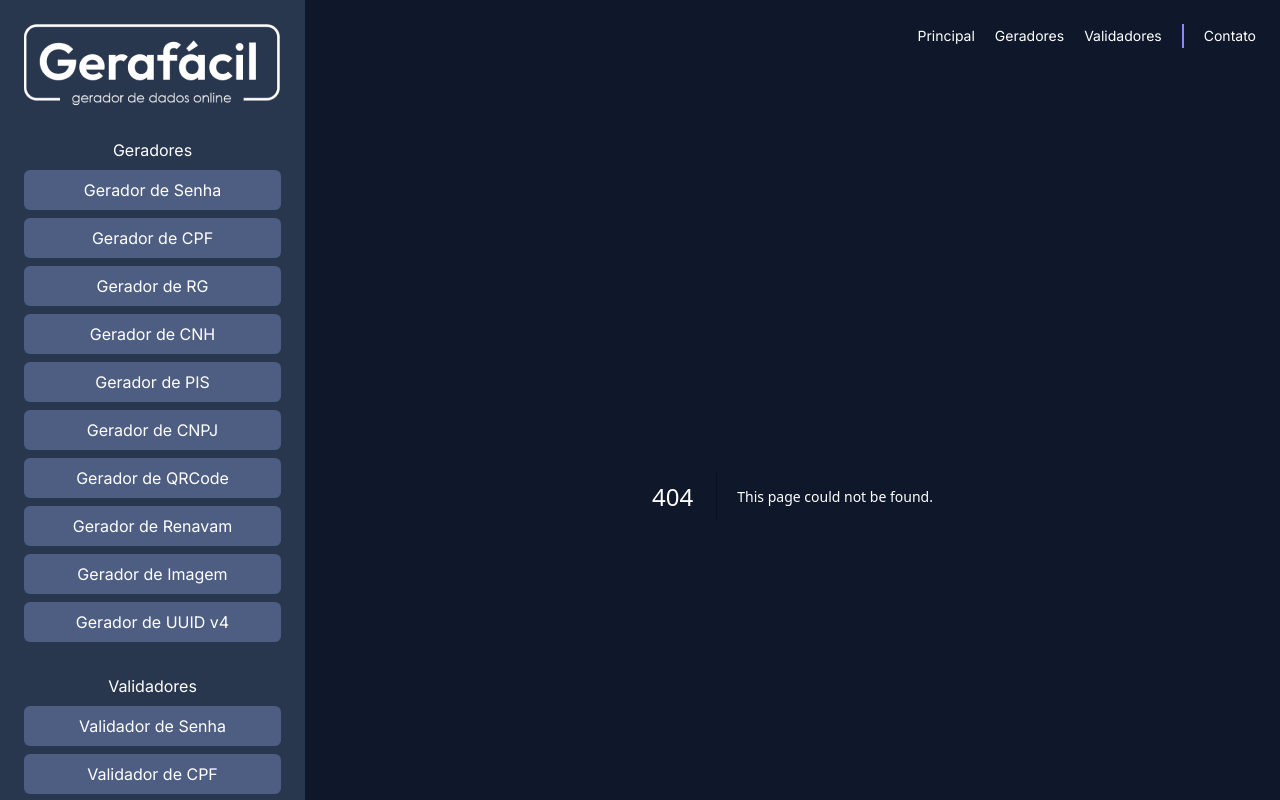
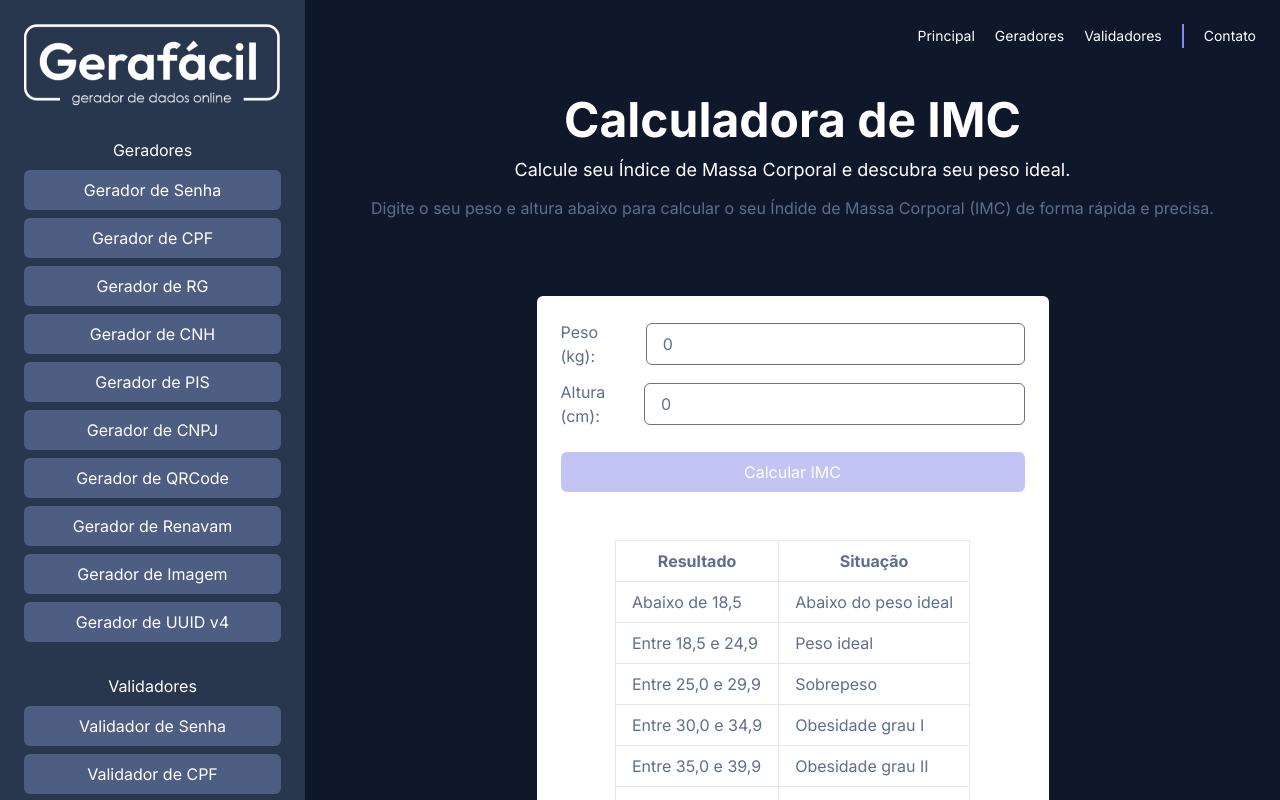
Before and after one commit to awa-minds/gera-facil, a Next.js app: page /saude/calcular-imc in a window 1280 px wide. Before the commit this address had no page. Built offline with nearby package versions, Linux system fonts and the light colour scheme.

Commit message:
feat/ inclusão do calcular imc

```diff
--- a/src/app/page.tsx
+++ b/src/app/page.tsx
@@ -82,6 +82,10 @@ export default function HomePage() {
             title="Contador de Caracteres"
           />
         </div>
+        <h3>Saúde</h3>
+        <div className="mt-2 grid gap-3 md:grid-cols-2 lg:grid-cols-3 xl:grid-cols-4">
+          <CardPlus href="/saude/calcular-imc" title="Calculadora de IMC" />
+        </div>
       </div>
     </div>
   )
--- /dev/null
+++ b/src/app/saude/calcular-imc/IMCCalculator.tsx
@@ -0,0 +1,172 @@
+'use client'
+
+import React, { useState } from 'react'
+
+export const IMCCalculator: React.FC = () => {
+  const [weight, setWeight] = useState<number | string>('0')
+  const [height, setHeight] = useState<number | string>('0')
+  const [result, setResult] = useState<string>('')
+  const [isButtonDisabled, setIsButtonDisabled] = useState<boolean>(true)
+
+  const handleWeightChange = (e: React.ChangeEvent<HTMLInputElement>) => {
+    const value = e.target.value
+    setWeight(value)
+    setIsButtonDisabled(
+      value === '' || height === '' || value === '0' || height === '0',
+    )
+  }
+
+  const handleHeightChange = (e: React.ChangeEvent<HTMLInputElement>) => {
+    const value = e.target.value
+    setHeight(value)
+    setIsButtonDisabled(
+      value === '' || weight === '' || value === '0' || weight === '0',
+    )
+  }
+
+  const handleWeightFocus = () => {
+    if (weight === '0') {
+      setWeight('')
+    }
+  }
+
+  const handleHeightFocus = () => {
+    if (height === '0') {
+      setHeight('')
+    }
+  }
+
+  const calculateIMC = () => {
+    const weightValue = typeof weight === 'string' ? parseFloat(weight) : weight
+    const heightValue = typeof height === 'string' ? parseFloat(height) : height
+
+    const imc = weightValue / (heightValue / 100) ** 2
+    let condition = ''
+    let bgColor = ''
+    let textColor = ''
+
+    if (imc < 18.49) {
+      condition = 'Você está abaixo do peso ideal'
+      bgColor = 'bg-red-200' // Vermelho claro
+      textColor = '#a94442' // Vermelho vivo
+    } else if (imc > 18.49 && imc < 24.9) {
+      condition = 'Parabéns, você está no seu peso ideal'
+      bgColor = 'bg-green-200' // Verde claro
+      textColor = '#3c763d' // Verde vivo
+    } else if (imc >= 24.9 && imc < 29.9) {
+      condition = 'Você está acima do seu peso ideal'
+      bgColor = 'bg-yellow-200' // Amarelo claro
+      textColor = '#8a6d3b' // Amarelo vivo
+    } else if (imc >= 29.9 && imc < 34.9) {
+      condition = 'Obesidade Grau I'
+      bgColor = 'bg-red-200' // Vermelho claro
+      textColor = '#a94442' // Vermelho vivo
+    } else if (imc >= 34.9 && imc < 39.9) {
+      condition = 'Obesidade Grau II'
+      bgColor = 'bg-red-200' // Vermelho claro
+      textColor = '#a94442' // Vermelho vivo
+    } else {
+      condition = 'Obesidade Grau III'
+      bgColor = 'bg-red-200' // Vermelho claro
+      textColor = '#a94442' // Vermelho vivo
+    }
+
+    setResult(
+      `<div class="p-4 rounded ${bgColor} ${textColor} flex-grow flex flex-col justify-center items-center"> <!-- Adicionado flex-grow -->
+        <span class="text-lg font-bold"><span class="font-semibold">${imc.toFixed(
+        2,
+      )}</span></span><br>
+        <span class="text-base">${condition}</span>
+      </div>`,
+    )
+  }
+
+  return (
+    <div>
+      <div className="m-auto flex min-w-[380px] max-w-lg flex-col gap-6 rounded-md bg-white p-6">
+        <div className="flex flex-col gap-3">
+          <div className="flex items-center gap-3">
+            <label htmlFor="weight">Peso (kg):</label>
+            <br></br>
+            <input
+              type="number"
+              id="weight"
+              value={weight}
+              onChange={handleWeightChange}
+              onFocus={handleWeightFocus}
+              className="w-full rounded-md border border-gray-500 px-4 py-2"
+            />
+          </div>
+
+          <div className="flex items-center gap-3">
+            <label htmlFor="height">Altura (cm):</label>
+            <input
+              type="number"
+              id="height"
+              value={height}
+              onChange={handleHeightChange}
+              onFocus={handleHeightFocus}
+              className="w-full rounded-md border border-gray-500 px-4 py-2"
+            />
+          </div>
+        </div>
+
+        <button
+          // eslint-disable-next-line prettier/prettier
+          className={`rounded-md bg-awa-100 px-6 py-2 text-white transition-colors hover:bg-awa-300 ${isButtonDisabled ? 'cursor-not-allowed opacity-50' : ''
+            // eslint-disable-next-line prettier/prettier
+            }`}
+          onClick={calculateIMC}
+        >
+          Calcular IMC
+        </button>
+
+        {result && (
+          <div
+            className="text mt-4 flex justify-center"
+            dangerouslySetInnerHTML={{ __html: result }}
+          />
+        )}
+
+        <div className="m-auto flex min-w-[380px] max-w-lg flex-col gap-6 rounded-md bg-white p-6">
+          <table className="w-full">
+            <thead>
+              <tr>
+                <th className="border px-4 py-2">Resultado</th>
+                <th className="border px-4 py-2">Situação</th>
+              </tr>
+            </thead>
+            <tbody>
+              <tr>
+                <td className="border px-4 py-2">Abaixo de 18,5</td>
+                <td className="border px-4 py-2">Abaixo do peso ideal</td>
+              </tr>
+              <tr>
+                <td className="border px-4 py-2">Entre 18,5 e 24,9</td>
+                <td className="border px-4 py-2">Peso ideal</td>
+              </tr>
+              <tr>
+                <td className="border px-4 py-2">Entre 25,0 e 29,9</td>
+                <td className="border px-4 py-2">Sobrepeso</td>
+              </tr>
+              <tr>
+                <td className="border px-4 py-2">Entre 30,0 e 34,9</td>
+                <td className="border px-4 py-2">Obesidade grau I</td>
+              </tr>
+              <tr>
+                <td className="border px-4 py-2">Entre 35,0 e 39,9</td>
+                <td className="border px-4 py-2">Obesidade grau II</td>
+              </tr>
+              <tr>
+                <td className="border px-4 py-2">Entre 40 e acima</td>
+                <td className="border px-4 py-2">Obesidade grau III</td>
+              </tr>
+            </tbody>
+          </table>
+        </div>
+      </div>
+    </div>
+  )
+}
+
+export default IMCCalculator
--- /dev/null
+++ b/src/app/saude/calcular-imc/page.tsx
@@ -0,0 +1,28 @@
+/* eslint-disable react/no-unescaped-entities */
+import { IMCCalculator } from './IMCCalculator'
+import Page from '@/components/Page'
+
+export const metadata = {
+  title: 'Calculadora de IMC Online | GeraFácil',
+  description:
+    'Calcule seu Índice de Massa Corporal (IMC) de forma rápida e fácil com nossa calculadora online. Descubra se você está dentro do peso ideal ou se precisa fazer ajustes na sua saúde. Experimente agora!',
+  keywords:
+    'calculadora de imc, índice de massa corporal, imc, peso ideal, saúde, sobrepeso, obesidade, fitness, estilo de vida saudável, nutrição, exercício, bem-estar, dieta, avaliação física, massa corporal, peso e altura, imc online, ferramenta de imc, medição de imc, cálculo de imc',
+  robots: 'index, follow',
+  author: 'GeraFácil',
+  canonical: 'https://www.gerafacil.com.br/saude/calcular-imc',
+}
+
+export default function CalcularIMCPage() {
+  return (
+    <Page
+      title="Calculadora de IMC"
+      subtitle="Calcule seu Índice de Massa Corporal e descubra seu peso ideal."
+      description="Digite o seu peso e altura abaixo para calcular o seu Índide de Massa Corporal (IMC) de forma rápida e precisa."
+    >
+      <div className="page-content">
+        <IMCCalculator />
+      </div>
+    </Page>
+  )
+}
--- a/src/components/Sidebar/index.tsx
+++ b/src/components/Sidebar/index.tsx
@@ -64,6 +64,10 @@ const Sidebar = () => {
           Contador de Caracteres
         </DynamicLink>
       </div>
+      <div>
+        <span>Saúde</span>
+        <DynamicLink href="/saude/calcular-imc">Calculadora de IMC</DynamicLink>
+      </div>
     </div>
   )
 }
```
